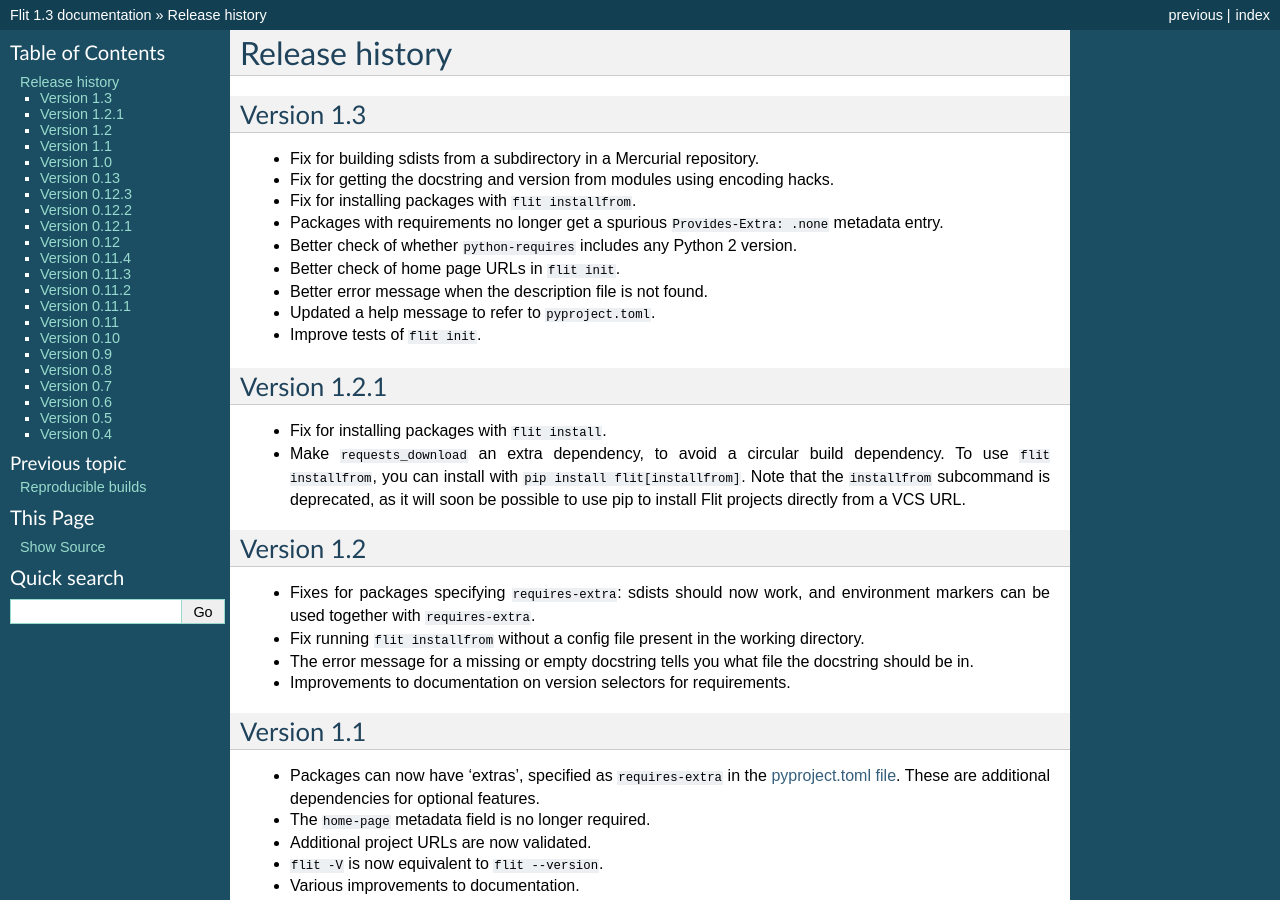
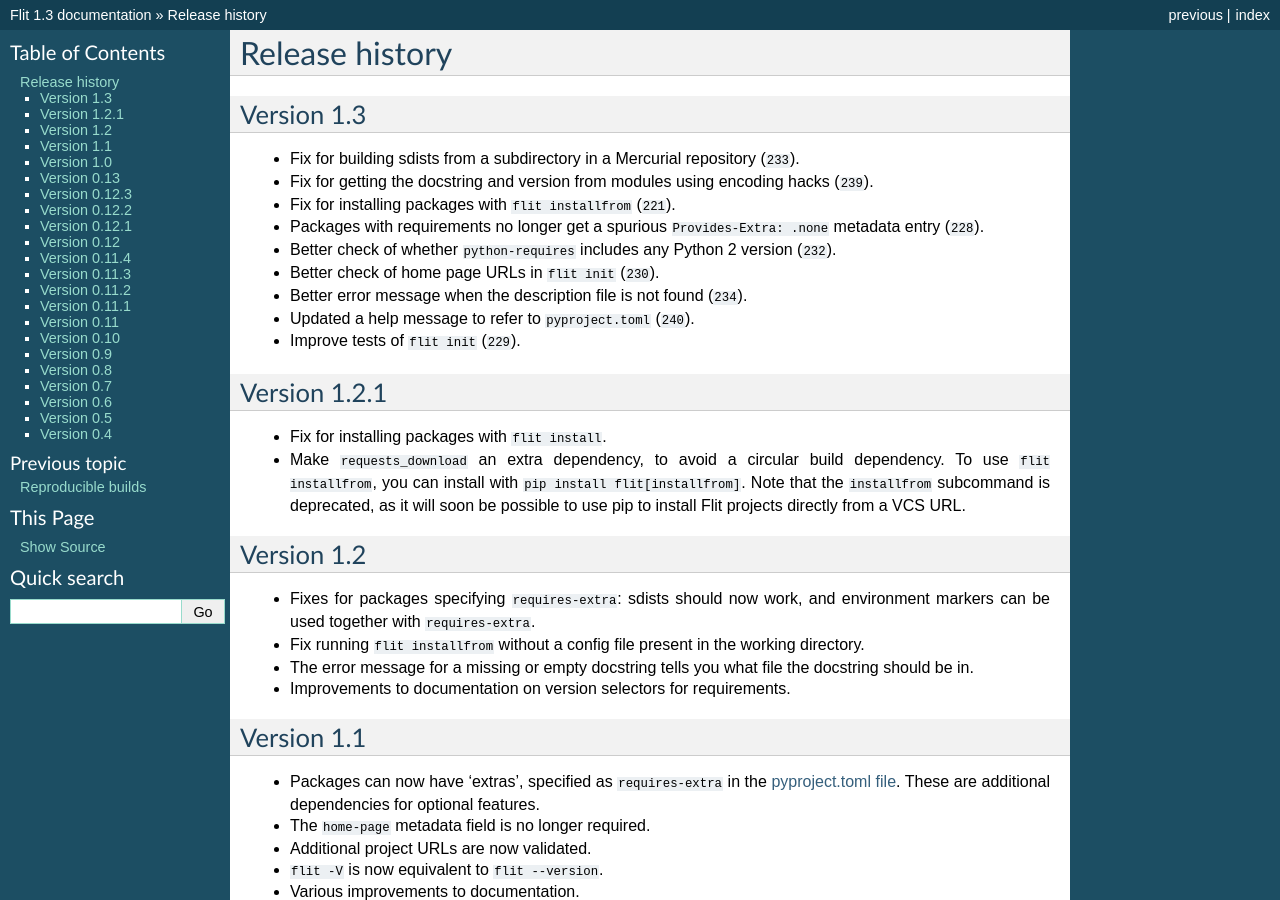
Before and after one commit to pypa/flit, a Sphinx documentation site: the page built from doc/history.rst, in a window 1280 px wide and 900 px high. Built offline with Sphinx 7.4.7, drawn with Linux system fonts in a browser that asks for light colours; cross-references to code outside the pages are shown as plain code.

```diff
--- a/doc/conf.py
+++ b/doc/conf.py
@@ -30,7 +30,10 @@ import os
 # ones.
 extensions = [
     'sphinx.ext.autodoc',
+    'sphinxcontrib_github_alt',
 ]
+
+github_project_url = "https://github.com/takluyver/flit"
 
 # Add any paths that contain templates here, relative to this directory.
 templates_path = ['_templates']
--- a/doc/history.rst
+++ b/doc/history.rst
@@ -4,16 +4,19 @@ Release history
 Version 1.3
 -----------
 
-- Fix for building sdists from a subdirectory in a Mercurial repository.
-- Fix for getting the docstring and version from modules using encoding hacks.
-- Fix for installing packages with ``flit installfrom``.
+- Fix for building sdists from a subdirectory in a Mercurial repository
+  (:ghpull:`233`).
+- Fix for getting the docstring and version from modules using encoding hacks
+  (:ghpull:`239`).
+- Fix for installing packages with ``flit installfrom`` (:ghpull:`221`).
 - Packages with requirements no longer get a spurious ``Provides-Extra: .none``
-  metadata entry.
-- Better check of whether ``python-requires`` includes any Python 2 version.
-- Better check of home page URLs in ``flit init``.
-- Better error message when the description file is not found.
-- Updated a help message to refer to ``pyproject.toml``.
-- Improve tests of ``flit init``.
+  metadata entry (:ghissue:`228`).
+- Better check of whether ``python-requires`` includes any Python 2 version
+  (:ghpull:`232`).
+- Better check of home page URLs in ``flit init`` (:ghpull:`230`).
+- Better error message when the description file is not found (:ghpull:`234`).
+- Updated a help message to refer to ``pyproject.toml`` (:ghpull:`240`).
+- Improve tests of ``flit init`` (:ghpull:`229`).
 
 Version 1.2.1
 -------------
--- /dev/null
+++ b/doc/requirements.txt
@@ -0,0 +1 @@
+sphinxcontrib_github_alt
```
